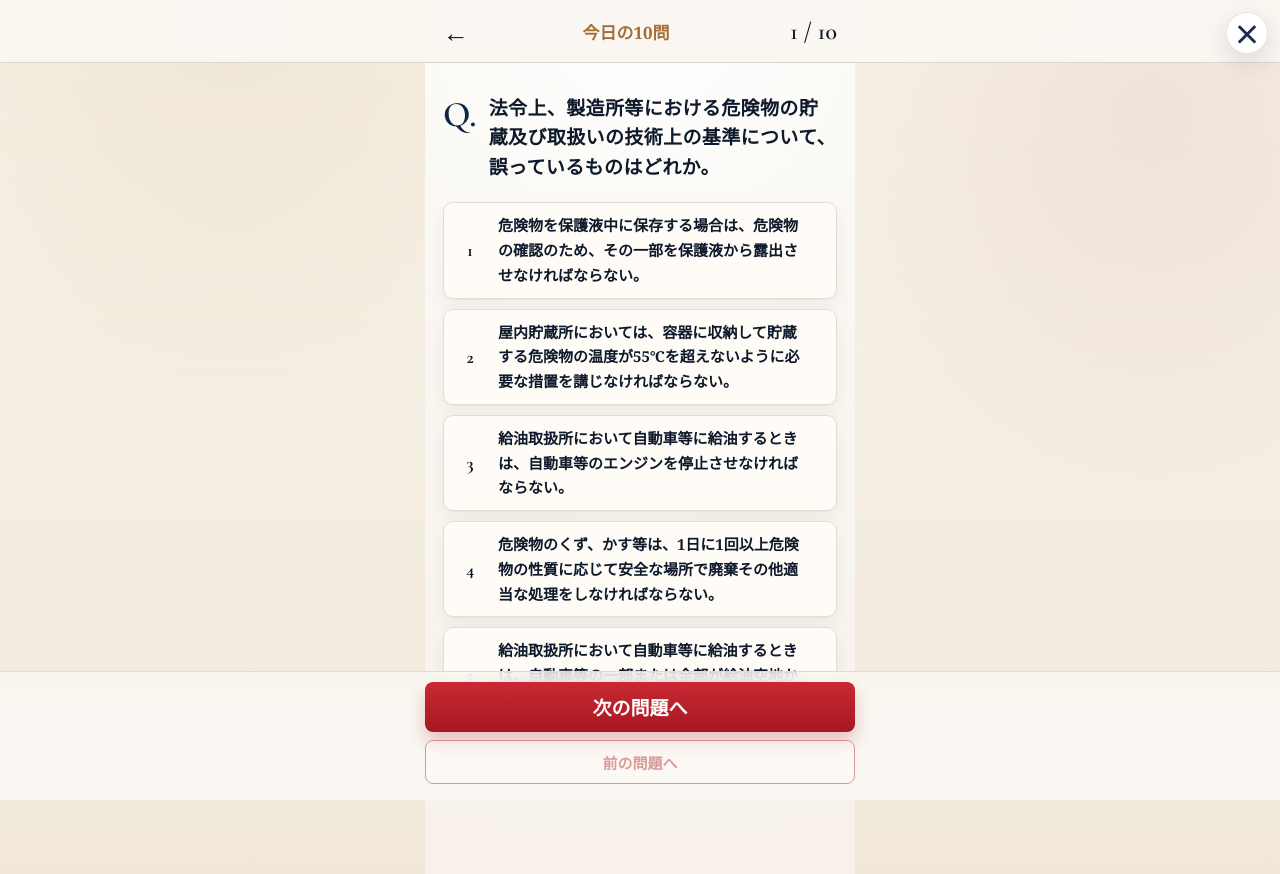
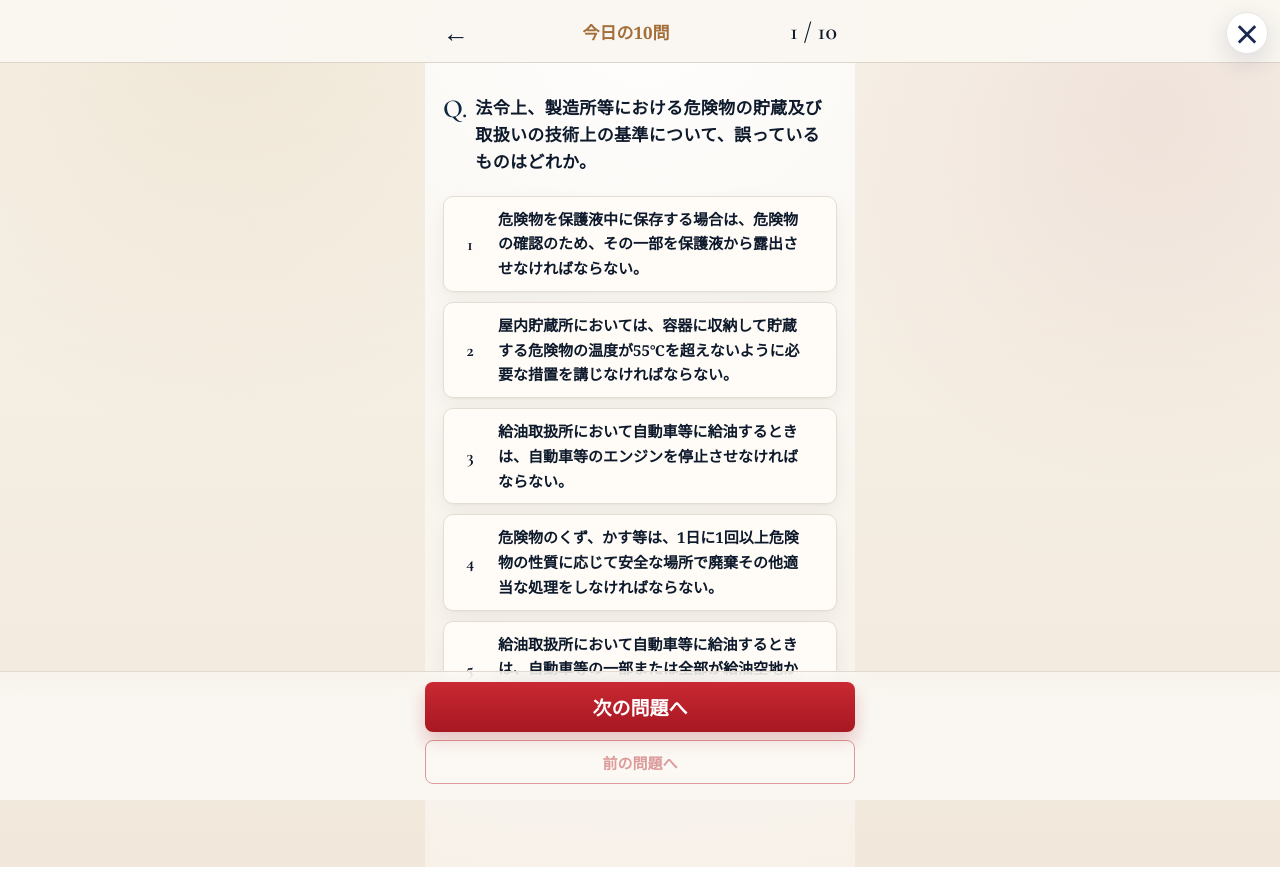
Before and after one commit to tvf6usmhq5pm-crypto/otu4_reboot, a Next.js app: page /quiz in a window 1280 px wide. Built offline with nearby package versions, Linux system fonts and the light colour scheme.

Commit message:
refactor: tune quiz question typography

```diff
--- a/components/quiz/QuizClient.tsx
+++ b/components/quiz/QuizClient.tsx
@@ -672,12 +672,12 @@ const headerCountStyle: CSSProperties = {
 const questionLineStyle: CSSProperties = {
   display: 'flex',
   alignItems: 'flex-start',
-  gap: 12,
+  gap: 8,
 };
 
 const questionMarkStyle: CSSProperties = {
   color: '#0E2745',
-  fontSize: 36,
+  fontSize: 26,
   fontWeight: 600,
   lineHeight: 1.15,
   fontFamily: 'Cormorant Garamond, Georgia, serif',
@@ -834,9 +834,9 @@ const questionStyle: CSSProperties = {
   margin: 0,
   flex: 1,
   color: '#0E1A2B',
-  fontSize: 19,
-  fontWeight: 700,
-  lineHeight: 1.55,
+  fontSize: 17,
+  fontWeight: 600,
+  lineHeight: 1.6,
   letterSpacing: '0.02em',
   fontFamily:
     '"Noto Serif JP", "Yu Mincho", "Hiragino Mincho ProN", Georgia, serif',
```
